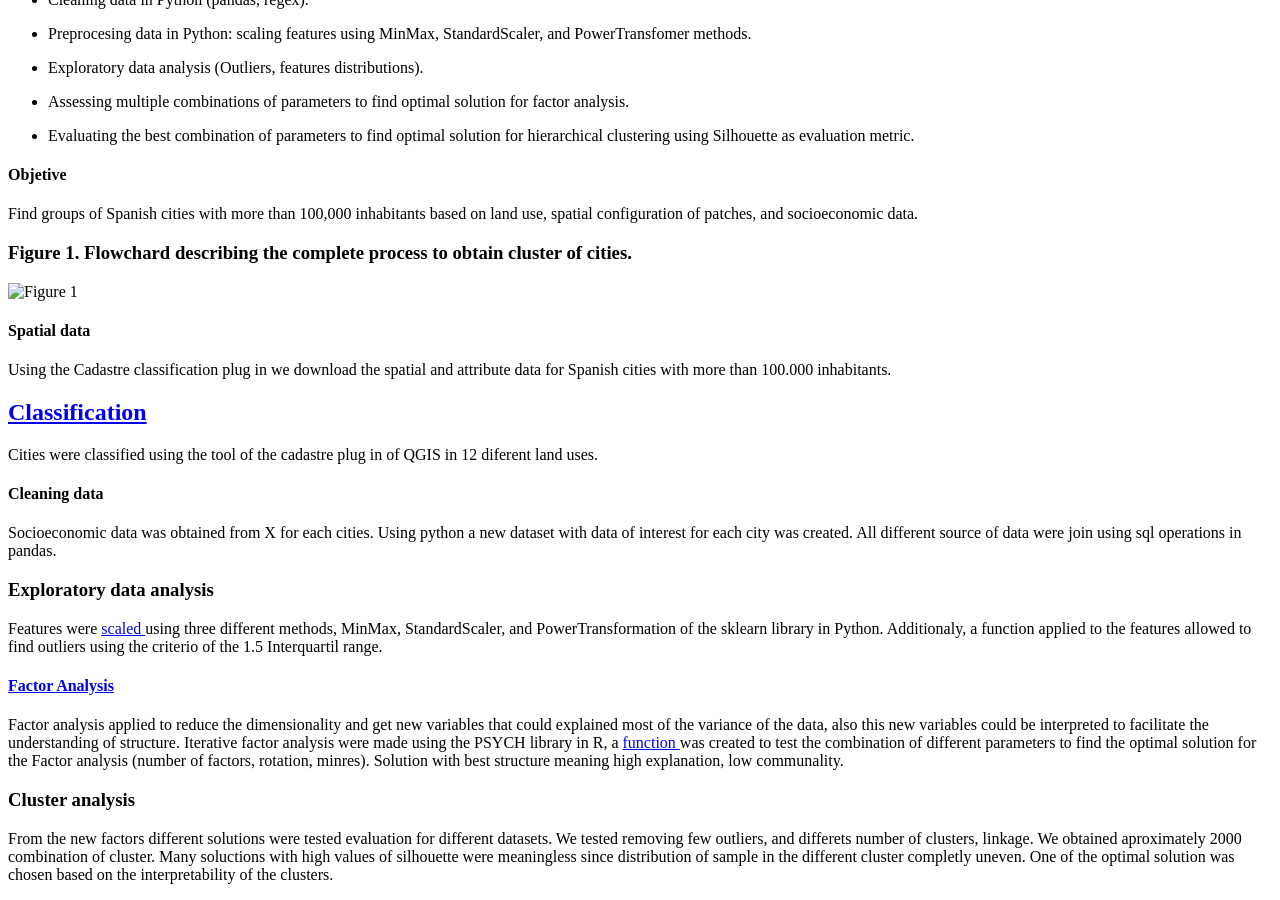
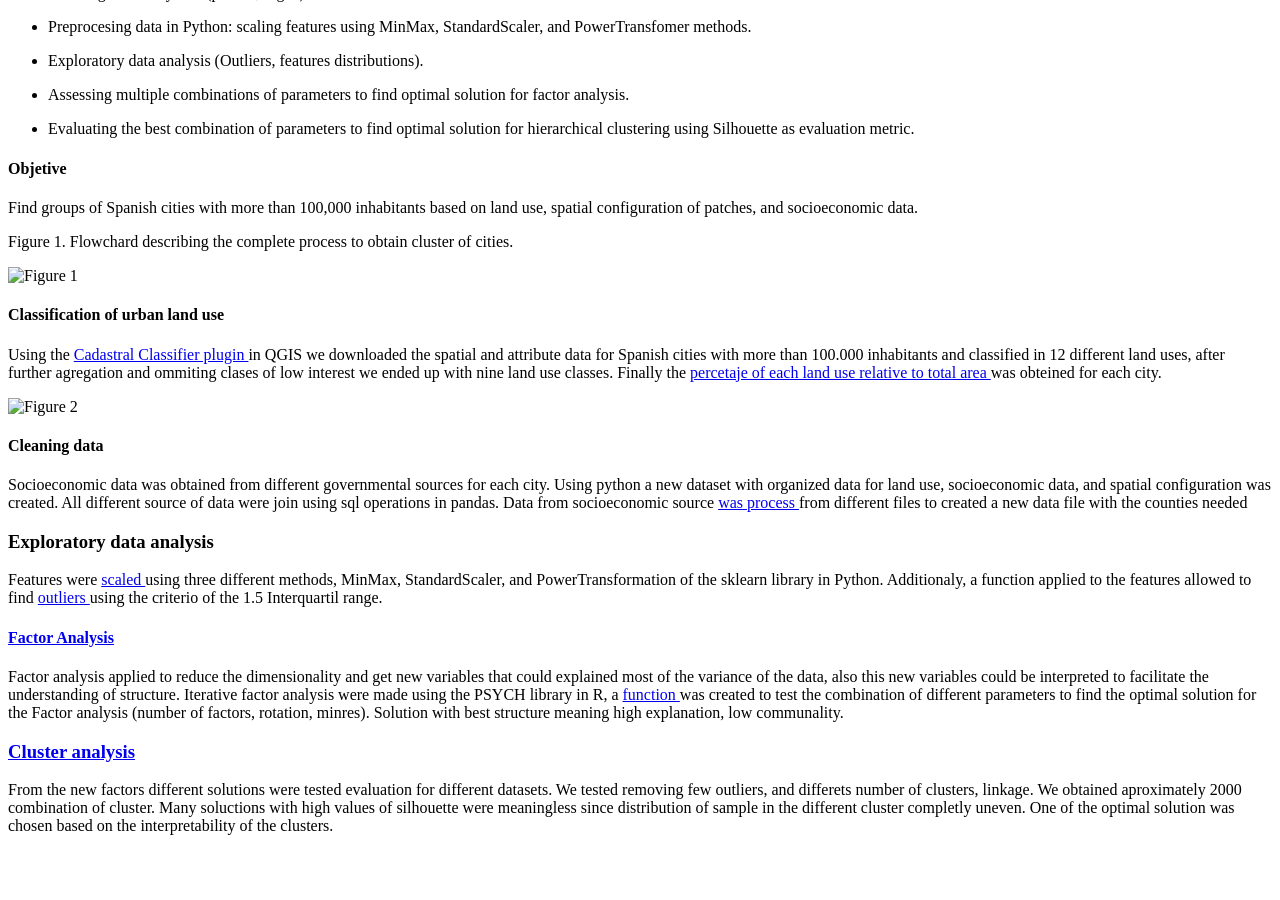
Before and after one commit to cristianvergaraf/clustering-cities-spain, a Jekyll site: the page built from _posts/2024-08-30-clustering_cities_spain.md, in a window 1280 px wide and 900 px high, scrolled down 696 px. Built offline with Jekyll 4.4.1, drawn with Linux system fonts in a browser that asks for light colours; after the commit the page ends 1547 px from its top, so only the background shows below that.

Commit message:
cleaning

```diff
--- a/_posts/2024-08-30-clustering_cities_spain.md
+++ b/_posts/2024-08-30-clustering_cities_spain.md
@@ -3,7 +3,7 @@ layout: page
 title: Finding pattern in Spanish cities
 ---
 
-## Take home message
+### Take home message
 
 * Classification of cities may be possible based on land use, spatial configuration and socioeconomic data
 
@@ -42,33 +42,30 @@ Cities with more than 100.000 inhabitants can be classify in 5 different groups
 Find groups of Spanish cities with more than 100,000 inhabitants based on land use, spatial configuration of patches, and socioeconomic data.
 
 
-### Figure 1. Flowchard describing the complete process to obtain cluster of cities.
+Figure 1. Flowchard describing the complete process to obtain cluster of cities.
 
 ![Figure 1](./figure1.png)
 
+#### Classification of urban land use
 
-#### Spatial data
+Using the <a href ='https://transurban-uah.github.io/Cadastral_Classifier/en/'>Cadastral Classifier  plugin </a> in QGIS we downloaded the spatial and attribute data for Spanish cities with more than 100.000 inhabitants  and classified in 12 different land uses, after further agregation and ommiting clases of low interest we ended up with nine land use classes. Finally the  <a href = 'https://github.com/cristianvergaraf/clustering-cities-spain/blob/main/calculo_porcentaje_uso_ciudades.ipynb'>
+percetaje of each land use relative to total area </a> was obteined for each city.
 
-Using the Cadastre classification plug in we download the spatial and attribute data for Spanish cities with more than 100.000 inhabitants.
-
-<h2> <a href = 'https://github.com/cristianvergaraf/clustering-cities-spain/blob/main/calculo_porcentaje_uso_ciudades.ipynb'> Classification </a> </h2>
-
-Cities were classified using the tool of the cadastre plug in of QGIS in 12 diferent land uses.
+![Figure 2](./clasificador_datos.png)
 
 #### Cleaning data
 
-Socioeconomic data was obtained from X for each cities. Using python a new dataset with data of interest for each city was created. All different source of data were join using sql operations in pandas.
-
+Socioeconomic data was obtained from different governmental sources for each city. Using python a new dataset with organized data for land use, socioeconomic data, and spatial configuration was created. All different source of data were join using sql operations in pandas. Data from socioeconomic source <a href = 'https://github.com/cristianvergaraf/clustering-cities-spain/blob/main/reading_sociodata.ipynb'>
+was process </a> from different files to created a new data file with the counties needed
 <h3>Exploratory data analysis</h3>
 
-Features were <a href = 'https://github.com/cristianvergaraf/clustering-cities-spain/blob/main/escalar_variables.ipynb'>scaled </a> using three different methods, MinMax, StandardScaler, and PowerTransformation of the sklearn library in Python. Additionaly, a function applied to the features allowed to find outliers using the criterio of the 1.5 Interquartil range.
+Features were <a href = 'https://github.com/cristianvergaraf/clustering-cities-spain/blob/main/escalar_variables.ipynb'>scaled </a> using three different methods, MinMax, StandardScaler, and PowerTransformation of the sklearn library in Python. Additionaly, a function applied to the features allowed to find <a href = "https://github.com/cristianvergaraf/clustering-cities-spain/blob/main/outliers_funcion_nb.ipynb"> outliers </a> using the criterio of the 1.5 Interquartil range.
 
 <h4><a href = "https://github.com/cristianvergaraf/clustering-cities-spain/blob/main/function_search_FA_parameters.R"> Factor Analysis</a></h4>
-
 
 Factor analysis applied to reduce the dimensionality and get new variables that could explained most of the variance of the data, also this new variables could be interpreted to
 facilitate the understanding of structure. Iterative factor analysis were made using the PSYCH library in R, a <a href = 'https://github.com/cristianvergaraf/clustering-cities-spain/blob/main/function_search_FA_parameters.R'> function </a> was created to test the combination of different parameters to find the optimal solution for the Factor analysis (number of factors, rotation, minres). Solution with best structure meaning high explanation, low communality.
 
-### Cluster analysis
+<h3> <a href = 'https://github.com/cristianvergaraf/clustering-cities-spain/blob/main/agrupamiento_ciudades.ipynb'> Cluster analysis </a> </h3>
 
 From the new factors different solutions were tested evaluation for different datasets. We tested removing few outliers, and differets number of clusters, linkage. We obtained aproximately 2000 combination of cluster. Many soluctions with high values of silhouette were meaningless since distribution of sample in the different cluster completly uneven. One of the optimal solution was chosen based on the interpretability of the clusters.
```
Also changed, not shown: clasificador_datos.png (added).
